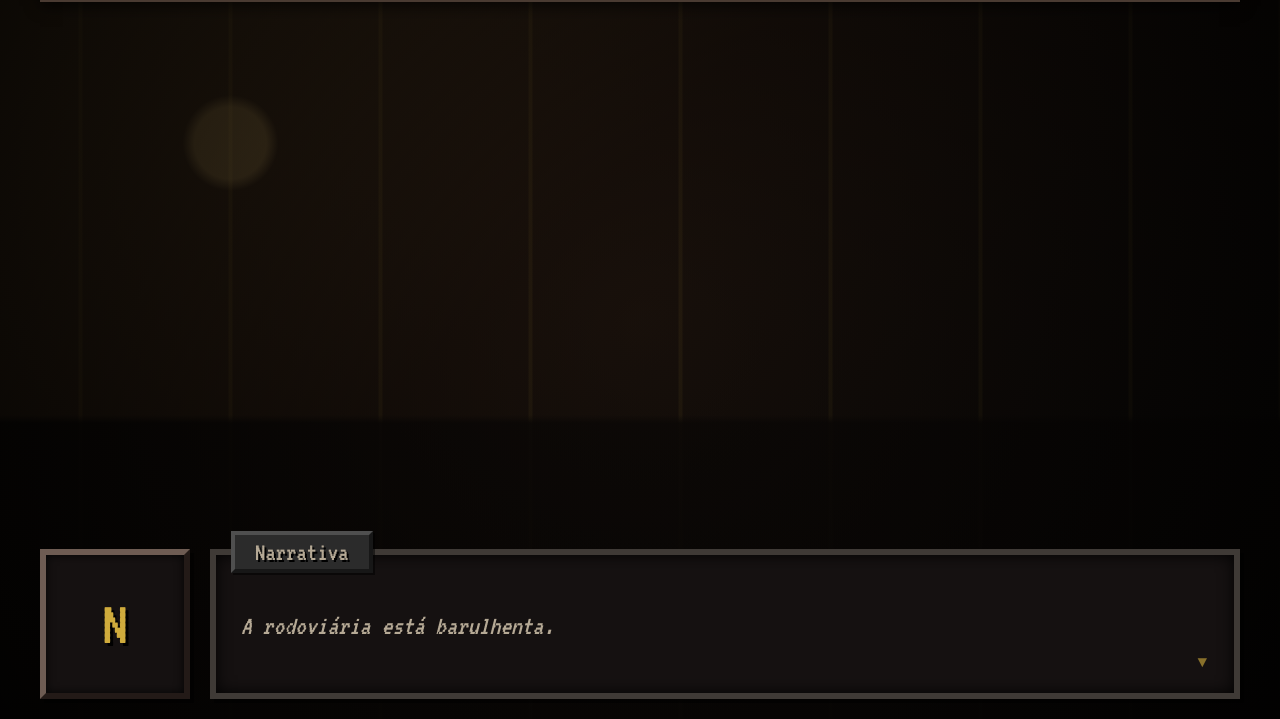
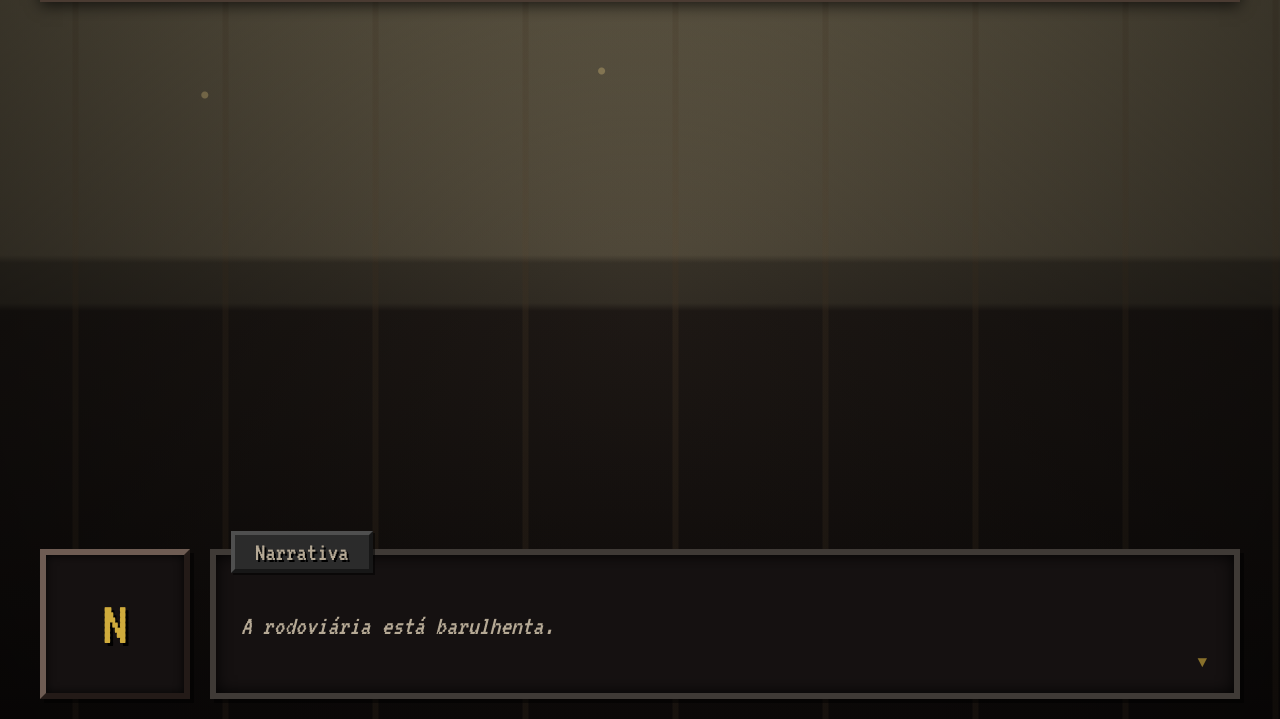
Before and after one commit to GabrielStraiottoF/TCC, a plain HTML site: page index.html in a window 1280 px wide. Shown: the part 81-800 px from the top of the page. Drawn offline with Linux system fonts and the light colour scheme.

Commit message:
first commit

```diff
--- a/index.html
+++ b/index.html
@@ -5,6 +5,7 @@
     <meta name="viewport" content="width=device-width, initial-scale=1.0">
     <title>Sobrenatural: O Mapinguari</title>
     <link rel="stylesheet" href="style.css">
+    <link rel="stylesheet" href="backgrounds.css">
     <link rel="preconnect" href="https://fonts.googleapis.com">
     <link rel="preconnect" href="https://fonts.gstatic.com" crossorigin>
     <link href="https://fonts.googleapis.com/css2?family=VT323&display=swap" rel="stylesheet">
```
